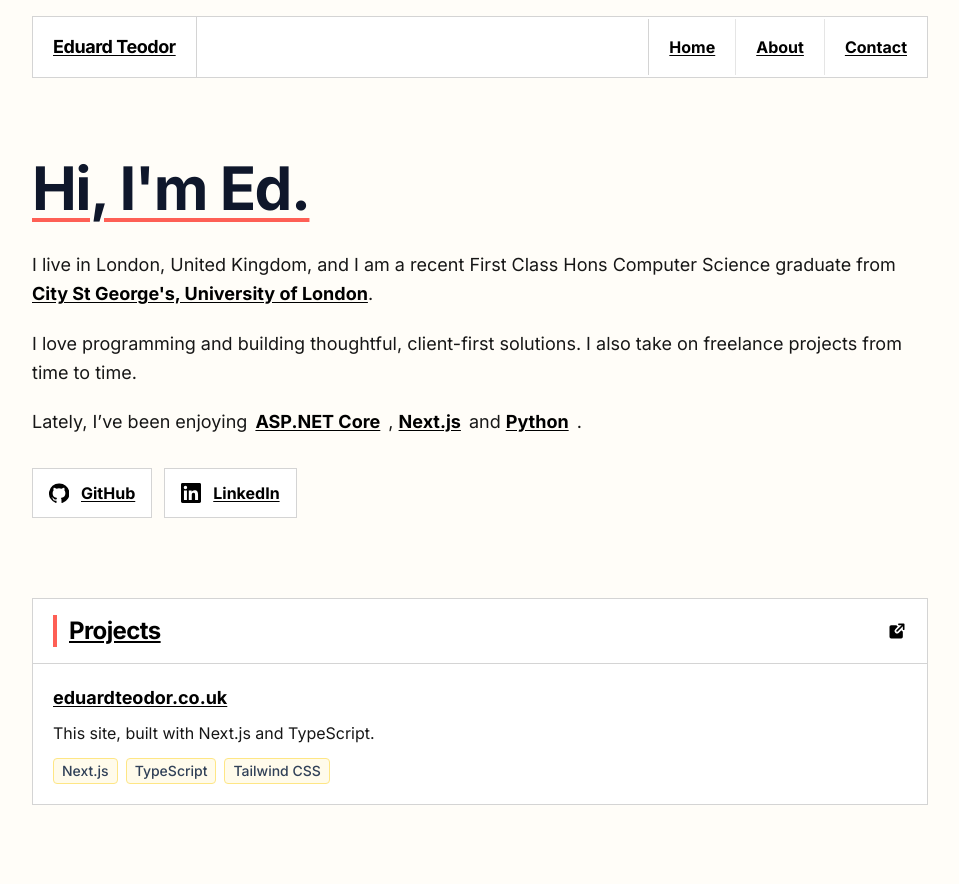
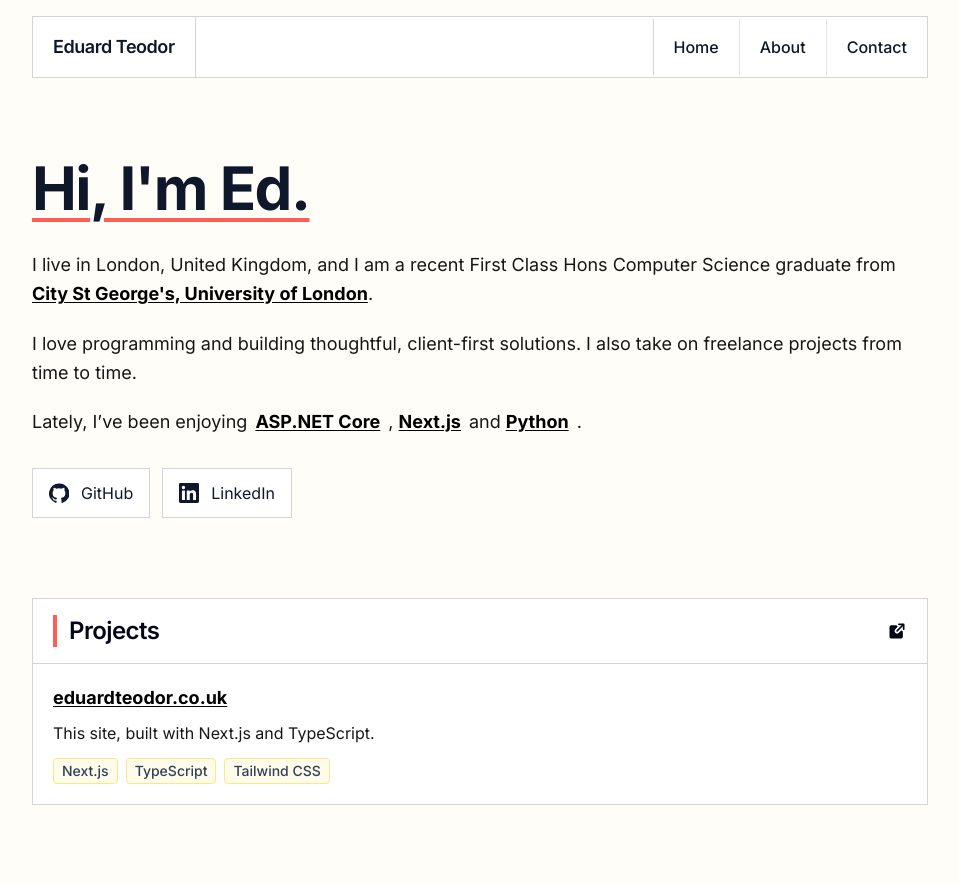
Before and after one commit to EEEDWARD1/eduardteodor-web, a Next.js app: page / in a window 1280 px wide. Shown: the top 884 px of the page, without its empty margins (160-1119 px from the left). Built offline with nearby package versions, Linux system fonts and the light colour scheme.

Commit message:
style: polish link and seection icon styling

```diff
--- a/app/components/Hero.tsx
+++ b/app/components/Hero.tsx
@@ -42,6 +42,7 @@ export default function Hero() {
                     href="https://github.com/EEEDWARD1"
                     target="_blank"
                     rel="noopener noreferrer"
+                    style={{ textDecoration: "none" }}
                     className="inline-flex items-center gap-3 border border-neutral-300 bg-white px-4 py-3 text-slate-900 no-underline transition-colors hover:border-[#FE5F55] hover:bg-orange-50 hover:text-slate-900 hover:no-underline"
                 >
                     <svg aria-hidden="true" viewBox="0 0 24 24" className="size-5 fill-current">
@@ -53,6 +54,7 @@ export default function Hero() {
                     href="https://www.linkedin.com/in/eduardteodor"
                     target="_blank"
                     rel="noopener noreferrer"
+                    style={{ textDecoration: "none" }}
                     className="inline-flex items-center gap-3 border border-neutral-300 bg-white px-4 py-3 text-slate-900 no-underline transition-colors hover:border-[#FE5F55] hover:bg-orange-50 hover:text-slate-900 hover:no-underline"
                 >
                     <svg aria-hidden="true" viewBox="0 0 24 24" className="size-5 fill-current">
--- a/app/components/Nav.tsx
+++ b/app/components/Nav.tsx
@@ -16,7 +16,7 @@ export default function Nav(){
     return(
         <header className="my-4 border border-neutral-300 bg-white text-slate-900">
             <div className="mx-auto flex w-full max-w-6xl flex-wrap items-center justify-between">
-                <Link href="/" className="border-r border-neutral-300 px-5 py-4 text-lg font-semibold tracking-tight text-slate-900 no-underline transition-colors hover:text-[#FE5F55] hover:no-underline">
+                <Link href="/" style={{ textDecoration: "none" }} className="border-r border-neutral-300 px-5 py-4 text-lg font-semibold tracking-tight text-slate-900 no-underline transition-colors hover:text-[#FE5F55] hover:no-underline">
                     Eduard Teodor
                 </Link>
                 <button
@@ -44,6 +44,7 @@ export default function Nav(){
                                 key={item.link}
                                 href={item.link}
                                 onClick={() => setMenuOpen(false)}
+                                style={{ textDecoration: "none" }}
                                 className="border-b border-neutral-200 px-5 py-3 font-medium text-slate-900 no-underline transition-colors hover:bg-orange-50 hover:text-[#FE5F55] hover:no-underline last:border-b-0 md:border-b-0 md:py-4"
                             >
                                 {item.label}
--- a/app/components/ProjectsSection.tsx
+++ b/app/components/ProjectsSection.tsx
@@ -8,7 +8,7 @@ export default function ProjectsSection() {
     return (
         <section className="mt-20 border border-neutral-300 bg-white" aria-labelledby="projects-heading">
             <h2 id="projects-heading" className="border-b border-neutral-300 text-2xl font-semibold tracking-tight text-slate-950">
-                <Link href="/projects" className="flex items-center justify-between px-5 py-4 no-underline transition-colors hover:bg-orange-50 hover:text-[#FE5F55] hover:no-underline">
+                <Link href="/projects" style={{ textDecoration: "none" }} className="flex items-center justify-between px-5 py-4 no-underline transition-colors hover:bg-orange-50 hover:text-[#FE5F55] hover:no-underline">
                     <span className="border-l-4 border-[#FE5F55] pl-3">Projects</span>
                     <ExternalLinkIcon />
                 </Link>
--- a/app/components/ThoughtsSection.tsx
+++ b/app/components/ThoughtsSection.tsx
@@ -8,7 +8,7 @@ export default function ThoughtsSection() {
     return (
         <section className="mt-20 border border-neutral-300 bg-white" aria-labelledby="thoughts-heading">
             <h2 id="thoughts-heading" className="border-b border-neutral-300 text-2xl font-semibold tracking-tight text-slate-950">
-                <Link href="/thoughts" className="flex items-center justify-between px-5 py-4 no-underline transition-colors hover:bg-orange-50 hover:text-[#FE5F55] hover:no-underline">
+                <Link href="/thoughts" style={{ textDecoration: "none" }} className="flex items-center justify-between px-5 py-4 no-underline transition-colors hover:bg-orange-50 hover:text-[#FE5F55] hover:no-underline">
                     <span className="border-l-4 border-[#FE5F55] pl-3">Thoughts</span>
                     <ExternalLinkIcon />
                 </Link>
--- a/app/globals.css
+++ b/app/globals.css
@@ -1,6 +1,6 @@
 @import "tailwindcss";
 
-a {
+a:not(.no-underline) {
     color: black;
     font-weight: bold;
     text-decoration: underline;
@@ -8,7 +8,7 @@ a {
     text-underline-offset: 2px;
 }
 
-a:hover {
+a:not(.no-underline):hover {
     color: #fe5f55;
     text-decoration-color: #fe5f55;
 }
```
